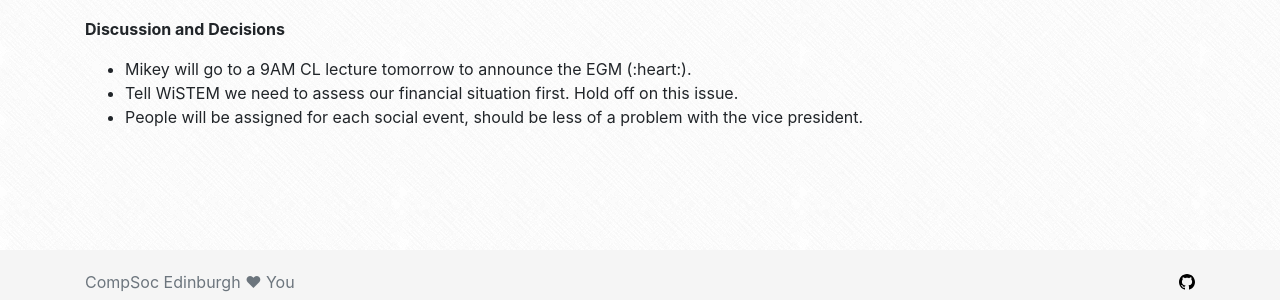
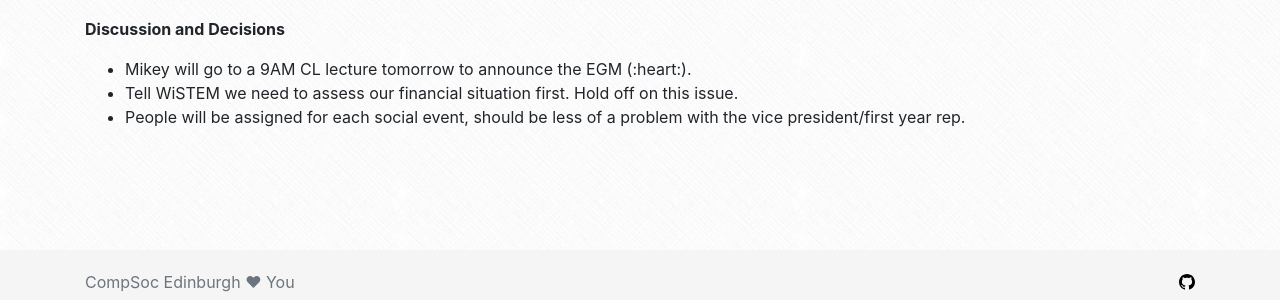
Before and after one commit to compsoc-edinburgh/website, a Jekyll site: the page built from _minutes/2021-10-27.md, in a window 1280 px wide. Shown: the part 590-890 px from the top of the page. Built offline with Jekyll 4.4.1, drawn with Linux system fonts in a browser that asks for light colours; nearby versions of some CDN libraries.

Commit message:
Update 2021-10-27.md

```diff
--- a/_minutes/2021-10-27.md
+++ b/_minutes/2021-10-27.md
@@ -13,4 +13,4 @@ date: 2021-10-27 5:00pm
 **Discussion and Decisions**
 * Mikey will go to a 9AM CL lecture tomorrow to announce the EGM (:heart:).
 * Tell WiSTEM we need to assess our financial situation first. Hold off on this issue.
-* People will be assigned for each social event, should be less of a problem with the vice president.
+* People will be assigned for each social event, should be less of a problem with the vice president/first year rep.
```
